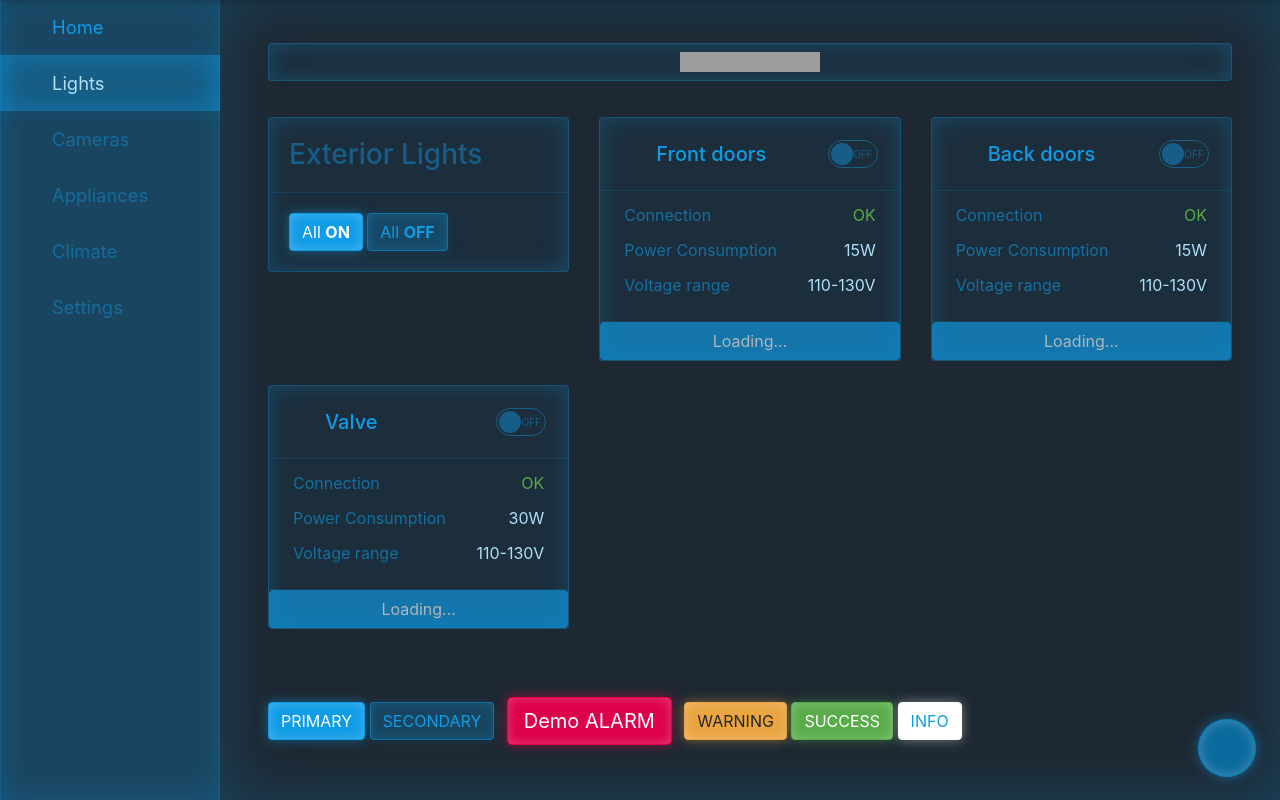
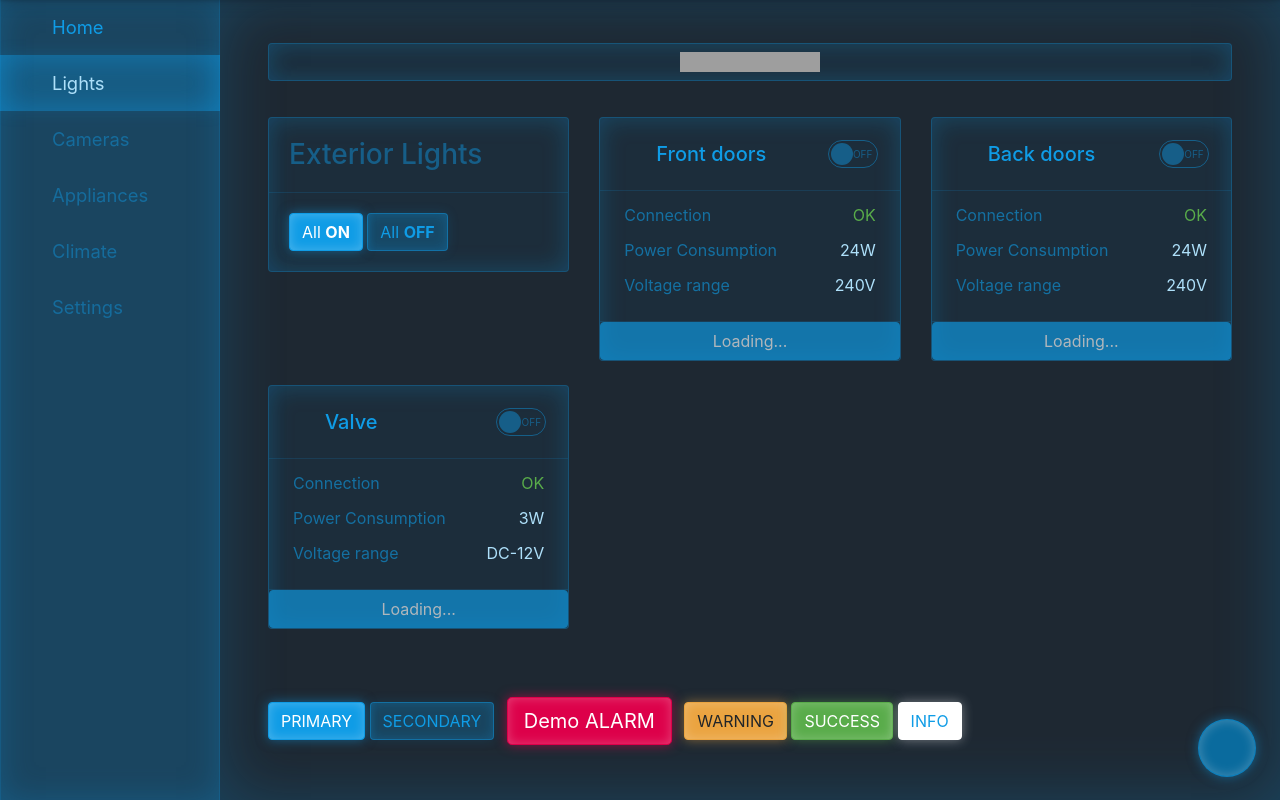
Before and after one commit to thachphongphong/home-iot, a Flask app: page /lights in a window 1280 px wide. Shown: the part 51-851 px from the top of the page. Run offline with Flask 2, Linux system fonts and the light colour scheme; the visitor is signed in with stand-in values (Sample User, id 1); parts of the project's set-up code (start-up, migrations or seed data) failed here and were passed over; some libraries are stand-ins or nearby versions; grey boxes are pictures that could not be loaded.

Commit message:
Update device details

```diff
--- a/api/templates/layout.html
+++ b/api/templates/layout.html
@@ -6,6 +6,7 @@
         <meta http-equiv="X-UA-Compatible" content="IE=edge">
         <meta name="viewport" content="width=device-width, initial-scale=1, shrink-to-fit=no">
         <meta name="description" content="">
+        <link rel="icon" type="image/png" sizes="32x32" href="/static/images/favicon-32x32.png">
         <title>IOTHOME - {% block title %}{% endblock %}</title>
         <!-- Bootstrap core CSS with custom theme variables + Additional theme styles -->
         <link href="/static/css/iot-theme-bundle.min.css" rel="stylesheet">
--- a/api/templates/lights.html
+++ b/api/templates/lights.html
@@ -345,11 +345,11 @@
                     </li>
                     <li class="list-group-item pt-0">
                         <p class="specs">Power Consumption</p>
-                        <p class="ml-auto mb-0">15W</p>
+                        <p class="ml-auto mb-0">24W</p>
                     </li>
                     <li class="list-group-item pt-0 pb-4">
                         <p class="specs">Voltage range</p>
-                        <p class="ml-auto mb-0">110-130V</p>
+                        <p class="ml-auto mb-0">240V</p>
                     </li>
                 </ul>
                 <!-- Bulb details END -->
@@ -387,11 +387,11 @@
                     </li>
                     <li class="list-group-item pt-0">
                         <p class="specs">Power Consumption</p>
-                        <p class="ml-auto mb-0">15W</p>
+                        <p class="ml-auto mb-0">24W</p>
                     </li>
                     <li class="list-group-item pt-0 pb-4">
                         <p class="specs">Voltage range</p>
-                        <p class="ml-auto mb-0">110-130V</p>
+                        <p class="ml-auto mb-0">240V</p>
                     </li>
                 </ul>
                 <!-- Bulb details END -->
@@ -428,11 +428,11 @@
                     </li>
                     <li class="list-group-item pt-0">
                         <p class="specs">Power Consumption</p>
-                        <p class="ml-auto mb-0">30W</p>
+                        <p class="ml-auto mb-0">3W</p>
                     </li>
                     <li class="list-group-item pt-0 pb-4">
                         <p class="specs">Voltage range</p>
-                        <p class="ml-auto mb-0">110-130V</p>
+                        <p class="ml-auto mb-0">DC-12V</p>
                     </li>
                 </ul>
                 <!-- Bulb details END -->
```
Also changed, not shown: api/static/images/favicon-32x32.png (added).
